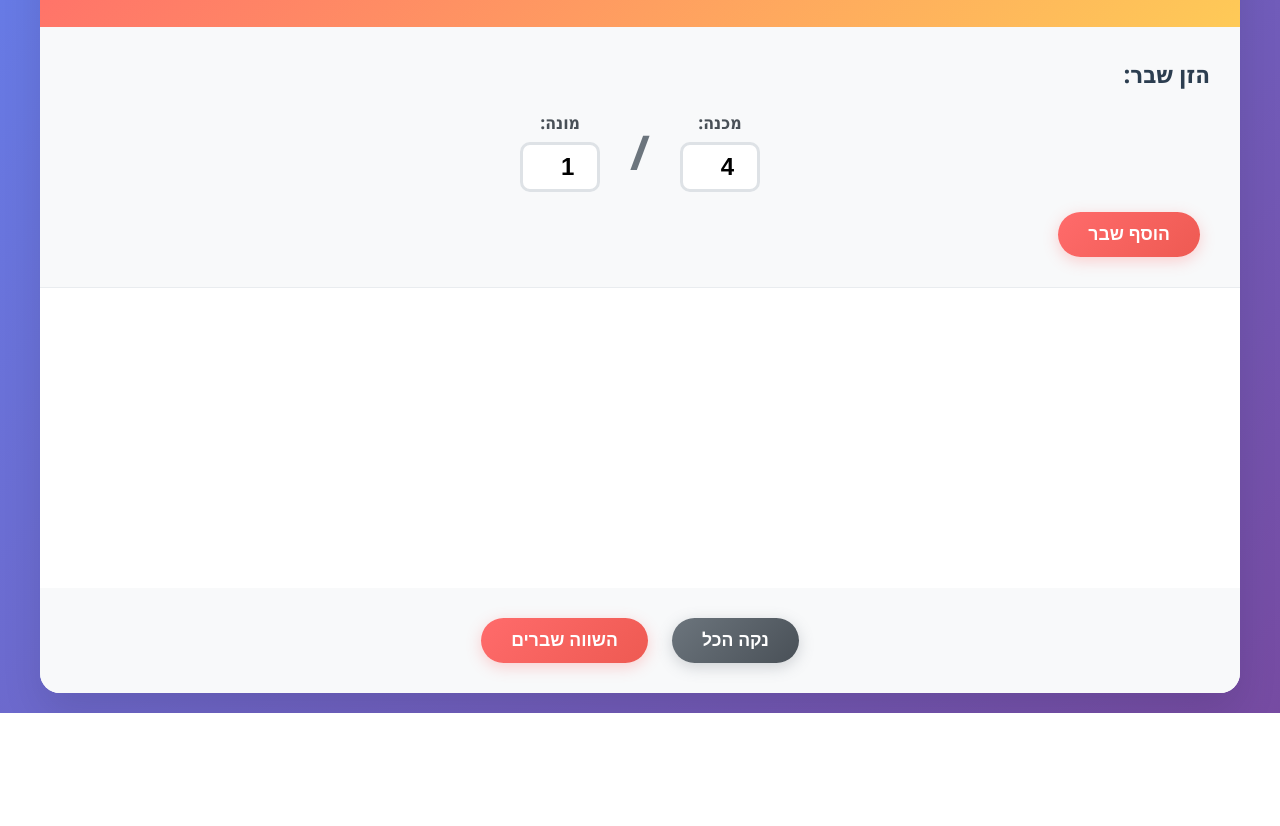
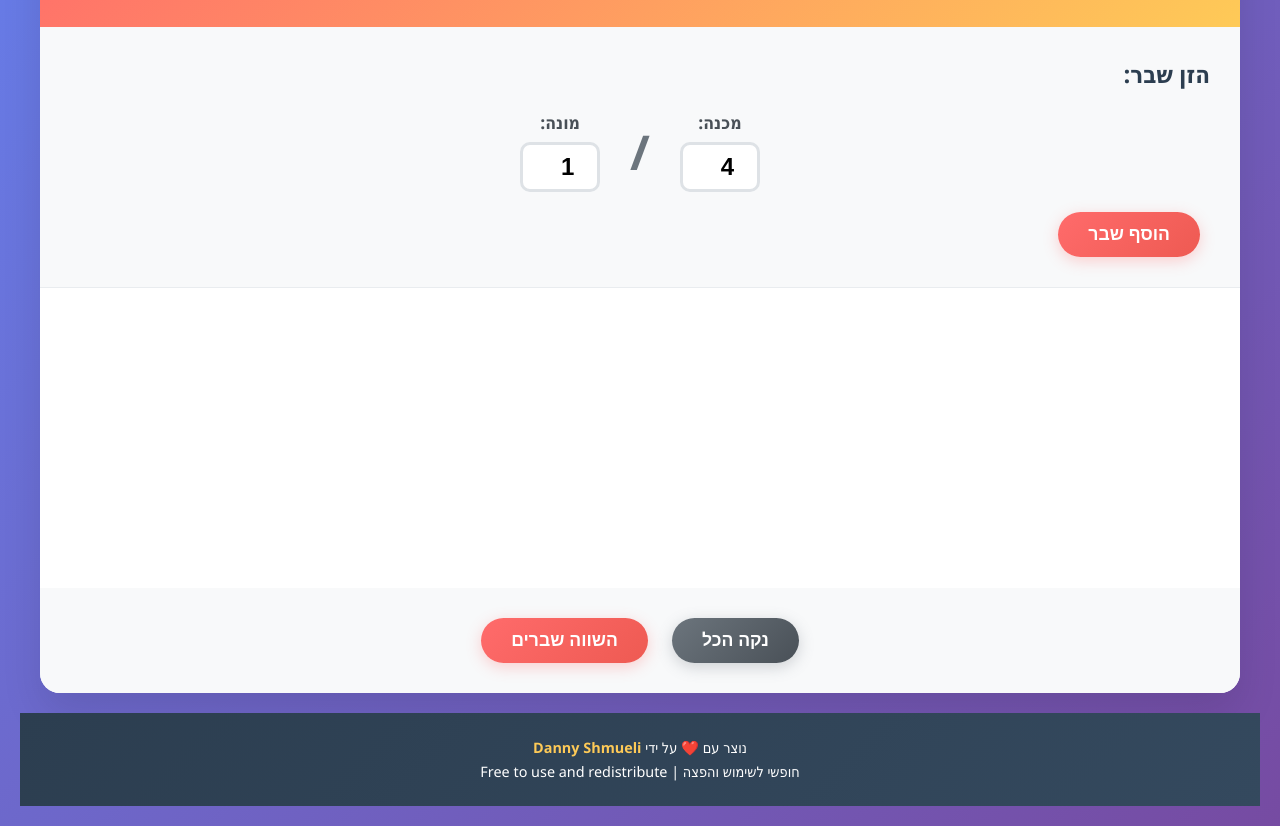
Before and after one commit to dannyshmueli/fractions-displayer, a plain HTML site: page index.html in a window 1280 px wide. Shown: the part 145-971 px from the top of the page. Before the commit the page ends 858 px from the top, so only its background shows below. Drawn offline with Linux system fonts and the light colour scheme.

Commit message:
Add creator attribution and free license - Added footer with link to dannyshmueli.com - Updated README with clear free-to-use licensing - Beautiful footer styling with hover effects

```diff
--- a/index.html
+++ b/index.html
@@ -66,6 +66,13 @@
         </div>
     </div>
 
+    <footer class="footer">
+        <div class="footer-content">
+            <p>נוצר עם ❤️ על ידי <a href="https://dannyshmueli.com" target="_blank">Danny Shmueli</a></p>
+            <p>חופשי לשימוש והפצה | Free to use and redistribute</p>
+        </div>
+    </footer>
+
     <script src="script.js"></script>
 </body>
 </html>
--- a/style.css
+++ b/style.css
@@ -275,3 +275,34 @@ header p {
 .fraction-display.new {
     animation: fadeInUp 0.5s ease;
 }
+
+/* Footer */
+.footer {
+    background: linear-gradient(135deg, #2c3e50, #34495e);
+    color: white;
+    text-align: center;
+    padding: 20px;
+    margin-top: 20px;
+}
+
+.footer-content {
+    max-width: 1200px;
+    margin: 0 auto;
+}
+
+.footer-content p {
+    margin: 5px 0;
+    font-size: 0.9rem;
+}
+
+.footer-content a {
+    color: #feca57;
+    text-decoration: none;
+    font-weight: bold;
+    transition: color 0.3s ease;
+}
+
+.footer-content a:hover {
+    color: #ff6b6b;
+    text-decoration: underline;
+}
```
Also changed, not shown: 1 other file.
